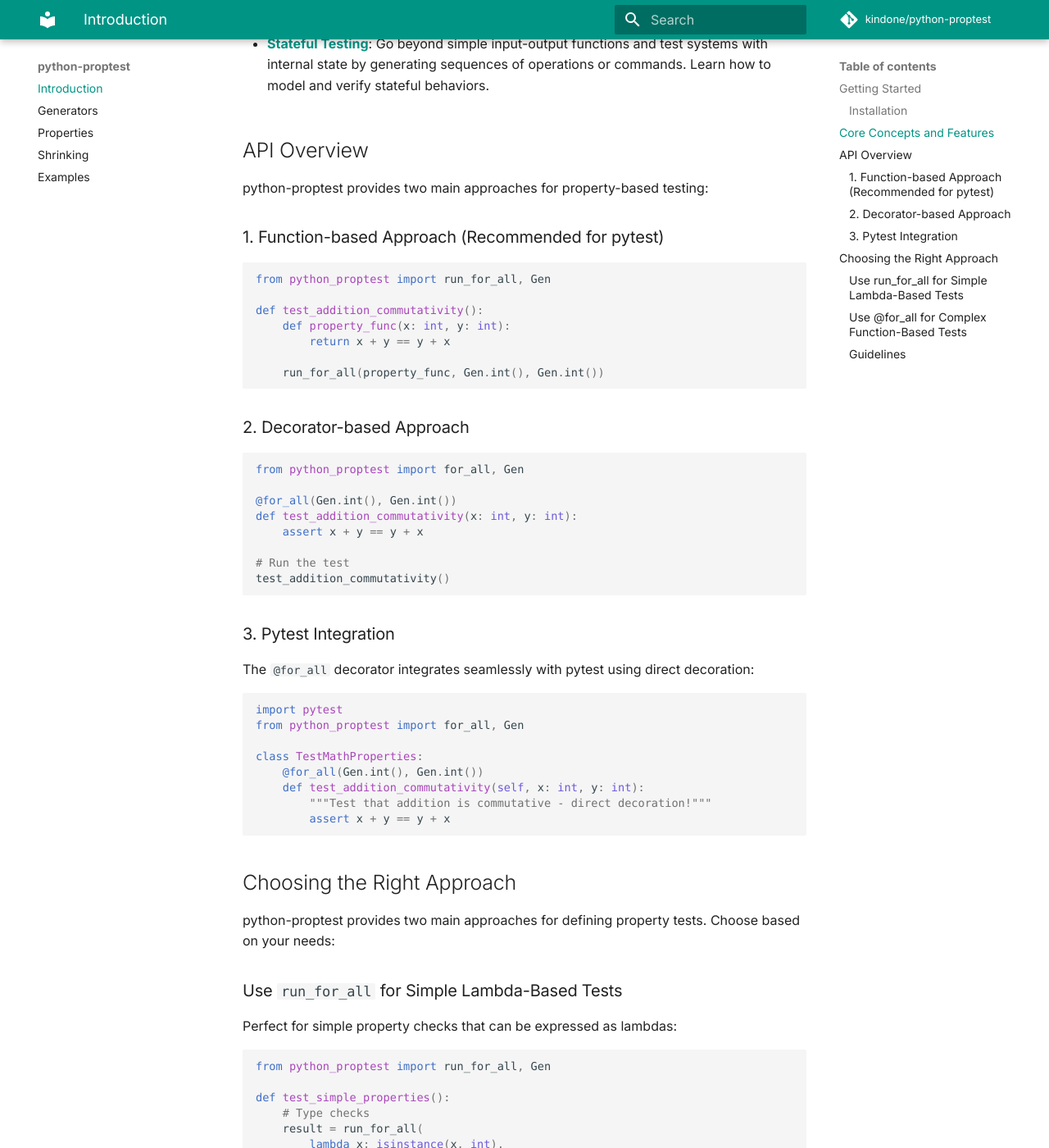
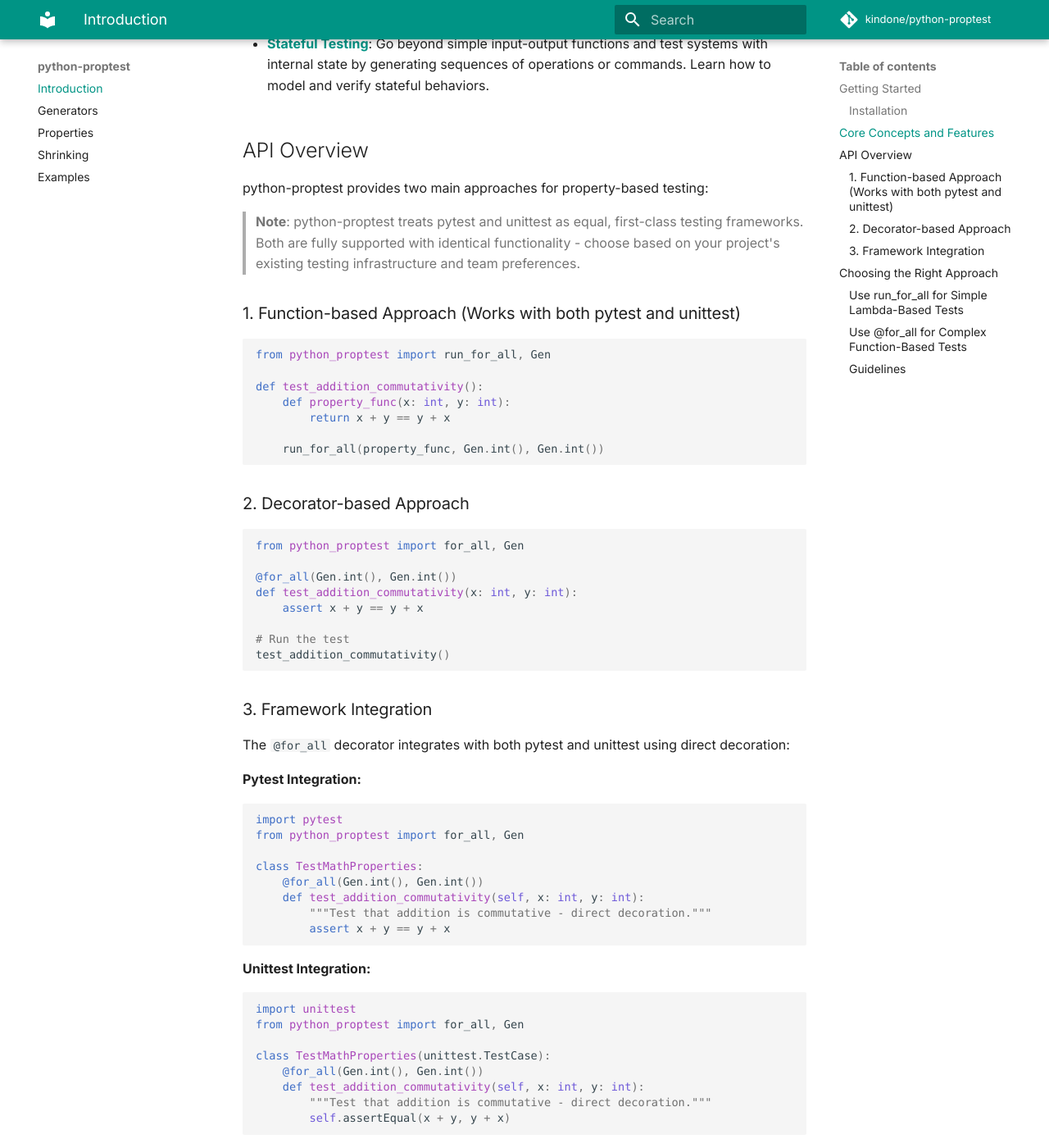
Before and after one commit to kindone/python-proptest, an MkDocs documentation site: the page built from docs/index.md, in a window 1280 px wide and 1400 px high, scrolled down 2189 px. Shown: the whole window at 82% size. Built offline with MkDocs 1.6.1 and Material for MkDocs 9.7.7, drawn with Linux system fonts in a browser that asks for light colours; some web fonts are replaced; comment, search, counter and statistics services are not loaded; some of the changed text lies outside the part shown.

Commit message:
doc: adjust tone, enhance unittest support equally

````diff
--- a/docs/index.md
+++ b/docs/index.md
@@ -74,7 +74,9 @@
 
 python-proptest provides two main approaches for property-based testing:
 
-### 1. Function-based Approach (Recommended for pytest)
+> **Note**: python-proptest treats pytest and unittest as equal, first-class testing frameworks. Both are fully supported with identical functionality - choose based on your project's existing testing infrastructure and team preferences.
+
+### 1. Function-based Approach (Works with both pytest and unittest)
 
 ```python
 from python_proptest import run_for_all, Gen
@@ -99,10 +101,11 @@
 test_addition_commutativity()
 ```
 
-### 3. Pytest Integration
+### 3. Framework Integration
 
-The `@for_all` decorator integrates seamlessly with pytest using direct decoration:
+The `@for_all` decorator integrates with both pytest and unittest using direct decoration:
 
+**Pytest Integration:**
 ```python
 import pytest
 from python_proptest import for_all, Gen
@@ -110,8 +113,20 @@
 class TestMathProperties:
     @for_all(Gen.int(), Gen.int())
     def test_addition_commutativity(self, x: int, y: int):
-        """Test that addition is commutative - direct decoration!"""
+        """Test that addition is commutative - direct decoration."""
         assert x + y == y + x
+```
+
+**Unittest Integration:**
+```python
+import unittest
+from python_proptest import for_all, Gen
+
+class TestMathProperties(unittest.TestCase):
+    @for_all(Gen.int(), Gen.int())
+    def test_addition_commutativity(self, x: int, y: int):
+        """Test that addition is commutative - direct decoration."""
+        self.assertEqual(x + y, y + x)
 ```
 
 
@@ -121,7 +136,7 @@
 
 ### Use `run_for_all` for Simple Lambda-Based Tests
 
-Perfect for simple property checks that can be expressed as lambdas:
+Suitable for simple property checks that can be expressed as lambdas:
 
 ```python
 from python_proptest import run_for_all, Gen
@@ -148,7 +163,7 @@
 
 ### Use `@for_all` for Complex Function-Based Tests
 
-Perfect for complex assertions that benefit from explicit parameter signatures:
+Suitable for complex assertions that benefit from explicit parameter signatures:
 
 ```python
 from python_proptest import for_all, Gen
@@ -177,4 +192,4 @@
 - **Use `run_for_all`** for seed-based reproducibility testing
 - **Use `@for_all`** for tests with complex generator transformations
 
-All approaches provide the same functionality - choose based on your testing framework and preferences. For more details on pytest integration, see [Pytest Integration](pytest-integration.md) and [Pytest Best Practices](pytest-best-practices.md).
+All approaches provide the same functionality - choose based on your testing framework and preferences. For more details on framework integration, see [Pytest Integration](pytest-integration.md), [Unittest Integration](unittest-integration.md), and [Pytest Best Practices](pytest-best-practices.md).
````
Also changed, not shown: README.md (+22 -24 lines), docs/properties.md (+4 -4 lines), docs/pytest-best-practices.md (+7 -5 lines), docs/pytest-integration.md (+5 -5 lines), docs/unittest-integration.md (+5 -3 lines).
